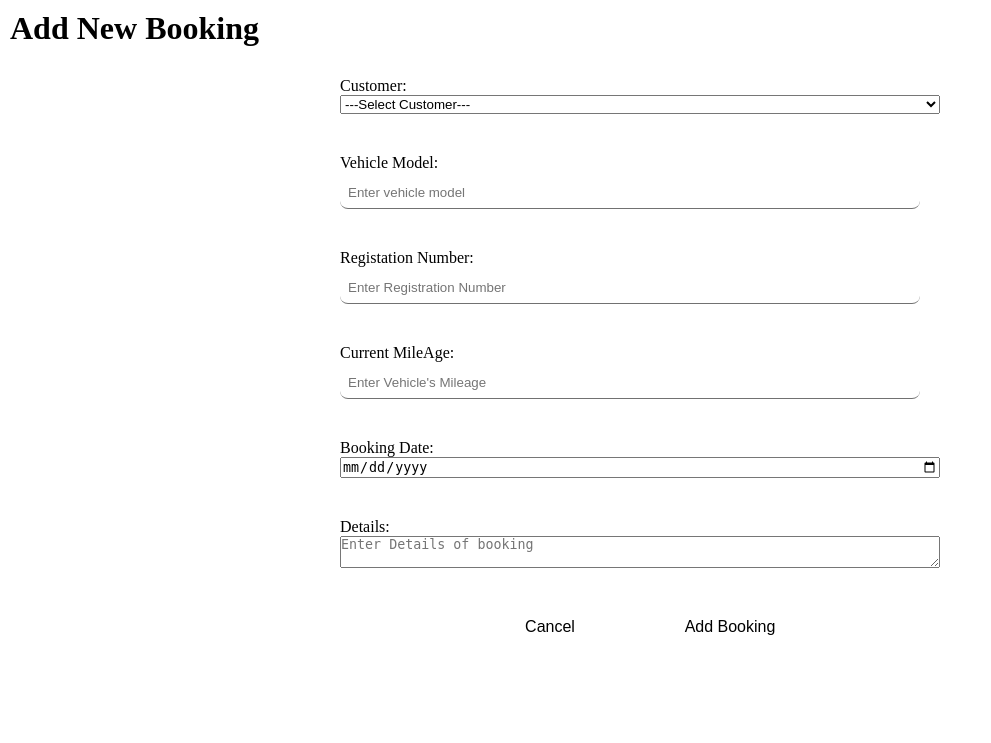
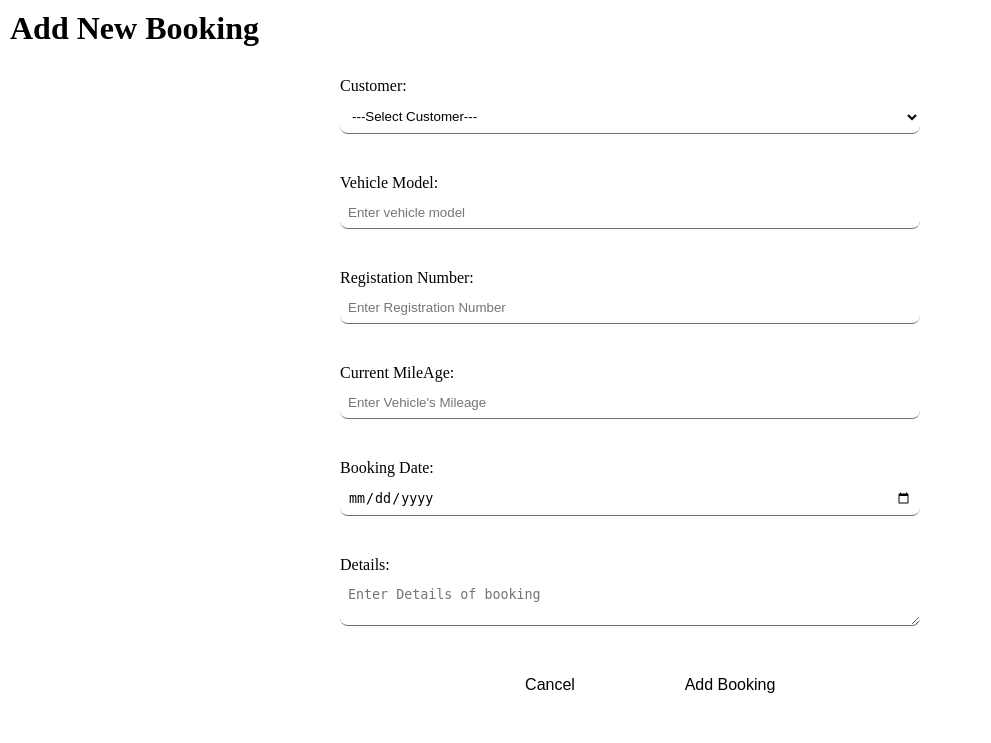
Before and after one commit to fahad09011/Garage-Management-System, a PHP site: page /AddNewBookingForm.php in a window 1280 px wide. Shown: the top 743 px of the page, without its empty margins (0-991 px from the left). Run offline with PHP 8.4, Linux system fonts and the light colour scheme.

Commit message:
modified:   Assets/css/ShowSuppliers.css 	modified:   DBconnection.php 	modified:   fetch.php

```diff
--- a/Assets/css/ShowSuppliers.css
+++ b/Assets/css/ShowSuppliers.css
@@ -63,7 +63,10 @@
 }
 
 input[type=text],
-input[type=email]{
+input[type=email],
+input[type=date],
+select,
+textarea{
     width: calc(100% - 20px);
     padding: 8px;
     margin-top: 5px;
--- a/DBconnection.php
+++ b/DBconnection.php
@@ -1,7 +1,7 @@
 <?php
 $hostName = "localhost";
 $userName="garageuser";
-$password="garageUserPass";
+$password="garageUserPass4";
 $dbName="garage_system";
 try {
     // PDO > PHP data object
--- a/fetch.php
+++ b/fetch.php
@@ -2,7 +2,7 @@
 include 'DBconnection.php';
 try {
 
-$select =$con->prepare("SELECT `Customer_ID`, `Name` FROM `Customer` WHERE  `Delete Flag` = '0' ;");
+$select =$con->prepare("SELECT `Customer_ID`, `Name` FROM `Customer` WHERE 1 `Delete _Flag` = '0' ;");
 $select->execute();
 $customer = $select->fetchAll((PDO::FETCH_ASSOC));
 echo json_encode($customer);
```
